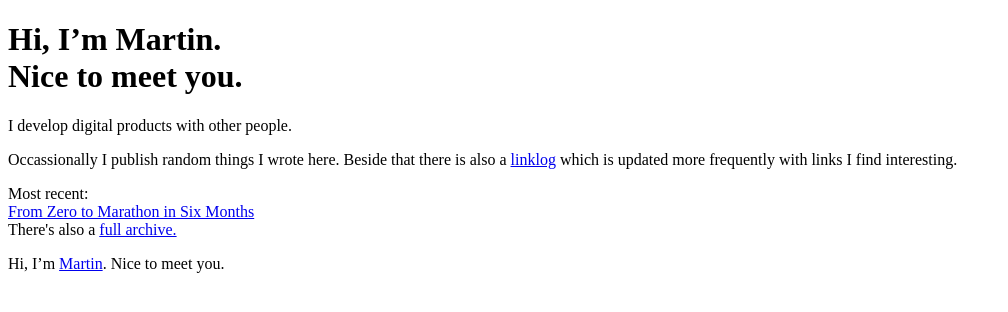
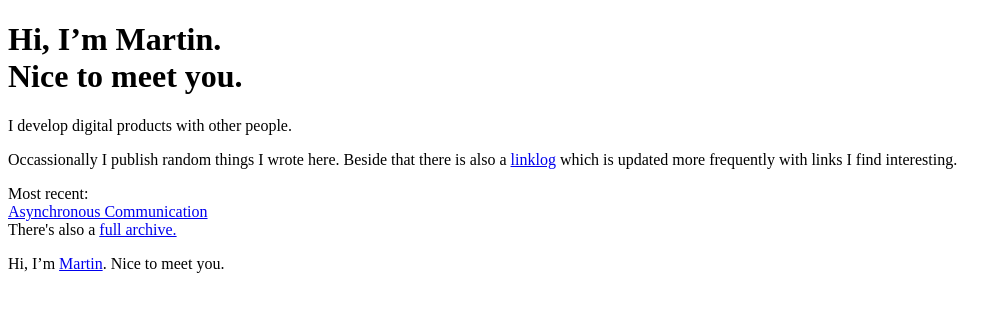
Before and after one commit to martinklepsch/martinklepsch.org, a Jekyll site: the page built from index.html, in a window 1280 px wide. Shown: the top 312 px of the page, without its empty margins (0-1008 px from the left). Built offline with Jekyll 4.4.1, drawn with Linux system fonts in a browser that asks for light colours; nearby versions of some CDN libraries.

Commit message:
updates link to most recent article

```diff
--- a/index.html
+++ b/index.html
@@ -22,6 +22,6 @@ more frequently with links I find interesting.</p>
 </section>
 
 <section id="more">
-<p><i class="ragged-icon icon-pencil"></i>Most recent:<br><a href="/2013/03/10/From-Zero-To-Marathon-In-Six-Months/">From Zero to Marathon in Six Months</a><br>
+<p><i class="ragged-icon icon-pencil"></i>Most recent:<br><a href="/2013/04/25/Asynchronous-Communication/">Asynchronous Communication</a><br>
 There's also a <a href="/archive.html">full archive.</a></p>
 </section>
```
